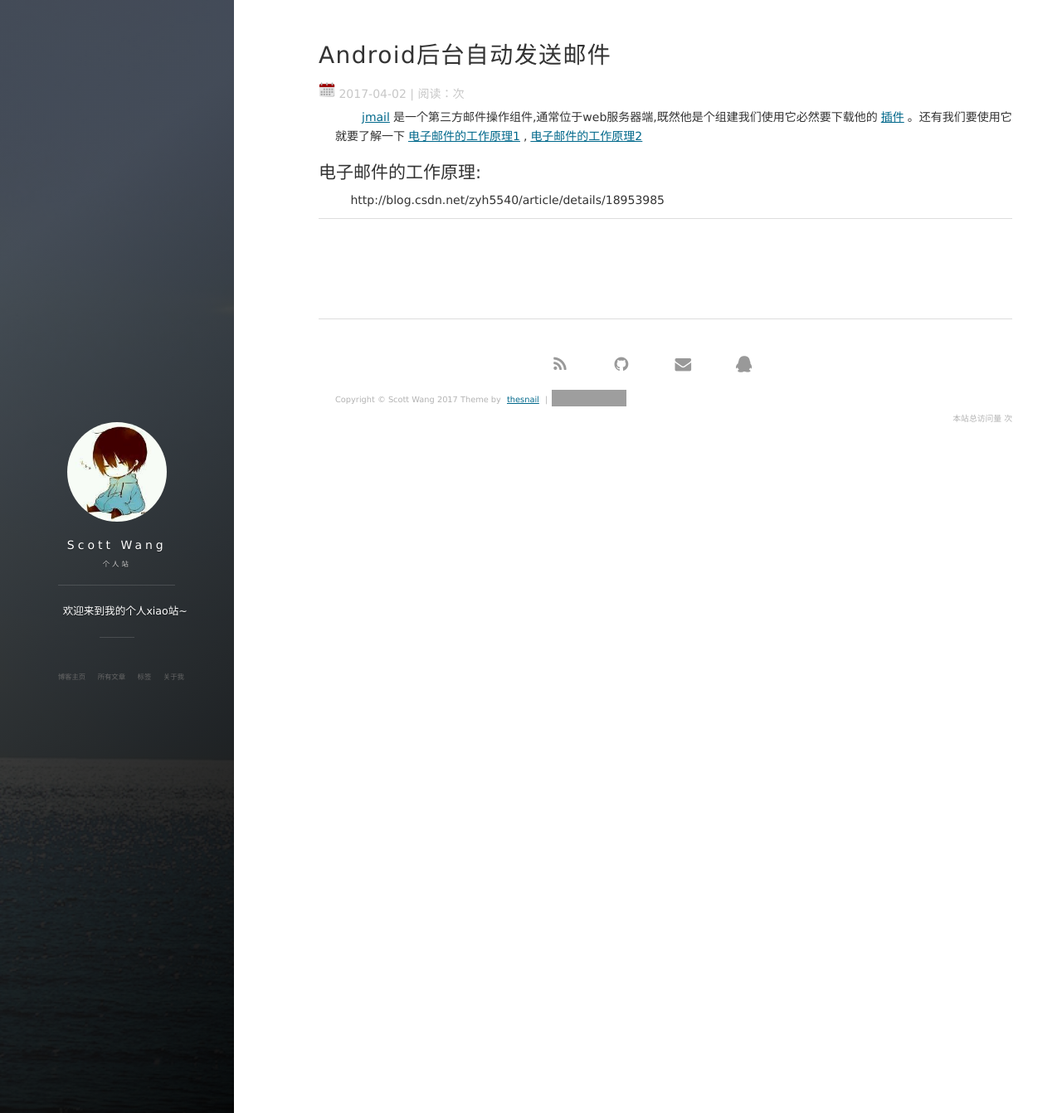
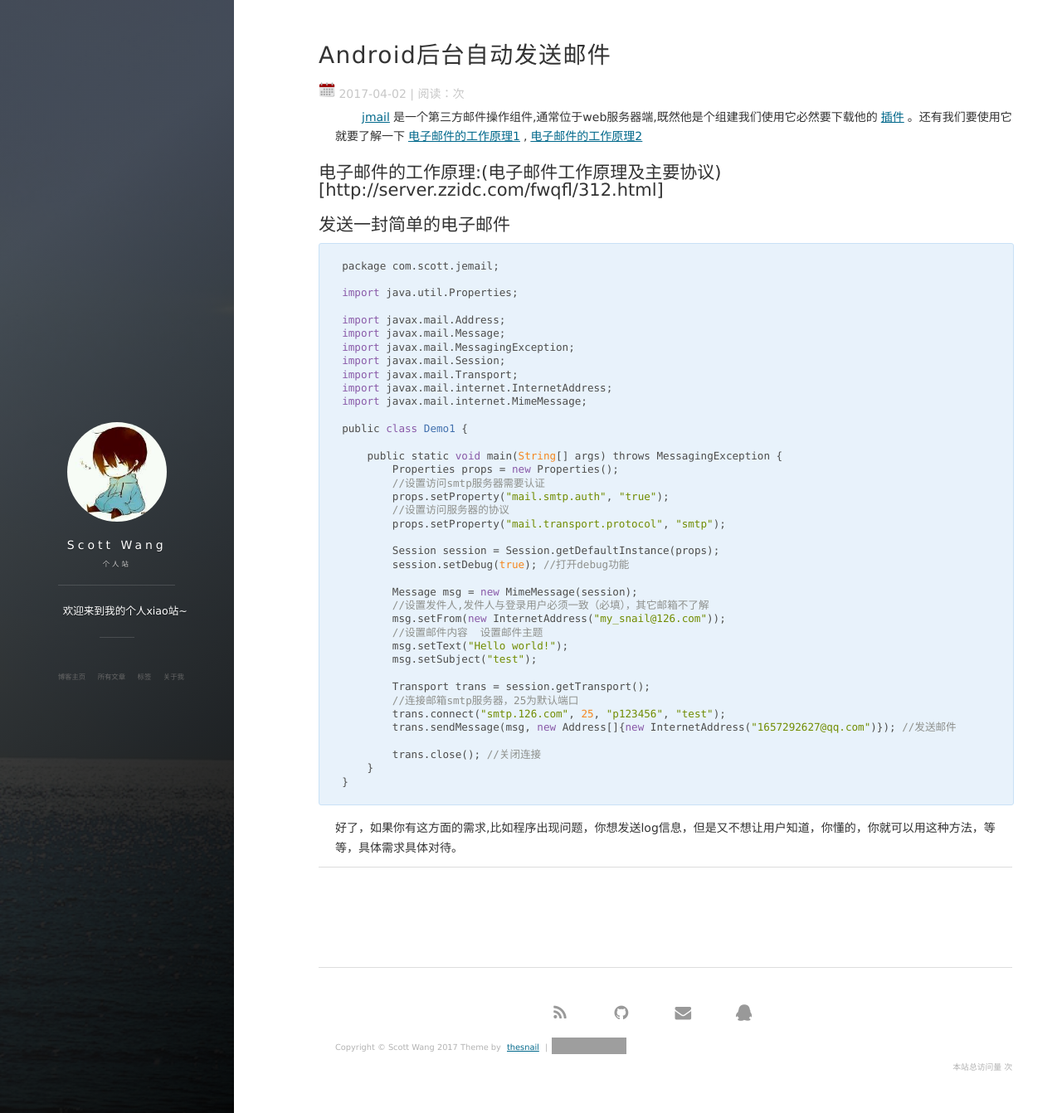
Before and after one commit to thesnail/thesnail.github.io, a Jekyll site: the page built from _posts/2017-04-04-Android自动发送邮件.md, in a window 1280 px wide and 1342 px high. Shown: the whole window at 83% size. Built offline with Jekyll 4.4.1, drawn with Linux system fonts in a browser that asks for light colours; nearby versions of some CDN libraries; comment, search, counter and statistics services are not loaded; grey boxes are pictures that could not be loaded.

Commit message:
auto send email

````diff
--- a/_posts/2017-04-04-Android自动发送邮件.md
+++ b/_posts/2017-04-04-Android自动发送邮件.md
@@ -8,6 +8,47 @@ tag: Android
 
 　　[jmail](http://baike.baidu.com/link?url=QlZ0-PsCSRGRL98yeFNH_jbTJsJ8VKP2BAP2Tr53VRDh5klm0-m0-VRX1dAPP0ANCzk1sfBFjmb5zQ5zQmxtOa)是一个第三方邮件操作组件,通常位于web服务器端,既然他是个组建我们使用它必然要下载他的[插件](http://mvnrepository.com/artifact/javax.mail/mail)。还有我们要使用它就要了解一下[电子邮件的工作原理1](http://univasity.iteye.com/blog/1173296),[电子邮件的工作原理2](http://blog.csdn.net/zyh5540/article/details/18953853)
 
-## 电子邮件的工作原理:
+## 电子邮件的工作原理:(电子邮件工作原理及主要协议)[http://server.zzidc.com/fwqfl/312.html]
+## 发送一封简单的电子邮件
+```java
+package com.scott.jemail;
 
-http://blog.csdn.net/zyh5540/article/details/18953985
+import java.util.Properties;
+
+import javax.mail.Address;
+import javax.mail.Message;
+import javax.mail.MessagingException;
+import javax.mail.Session;
+import javax.mail.Transport;
+import javax.mail.internet.InternetAddress;
+import javax.mail.internet.MimeMessage;
+
+public class Demo1 {
+
+    public static void main(String[] args) throws MessagingException {
+        Properties props = new Properties();
+        //设置访问smtp服务器需要认证
+        props.setProperty("mail.smtp.auth", "true");
+        //设置访问服务器的协议
+        props.setProperty("mail.transport.protocol", "smtp");
+
+        Session session = Session.getDefaultInstance(props);
+        session.setDebug(true); //打开debug功能
+
+        Message msg = new MimeMessage(session);
+        //设置发件人,发件人与登录用户必须一致（必填），其它邮箱不了解
+        msg.setFrom(new InternetAddress("my_snail@126.com"));
+        //设置邮件内容  设置邮件主题
+        msg.setText("Hello world!");
+        msg.setSubject("test");
+
+        Transport trans = session.getTransport();
+        //连接邮箱smtp服务器，25为默认端口
+        trans.connect("smtp.126.com", 25, "p123456", "test");
+        trans.sendMessage(msg, new Address[]{new InternetAddress("1657292627@qq.com")}); //发送邮件
+
+        trans.close(); //关闭连接
+    }
+}
+```
+好了，如果你有这方面的需求,比如程序出现问题，你想发送log信息，但是又不想让用户知道，你懂的，你就可以用这种方法，等等，具体需求具体对待。
````
